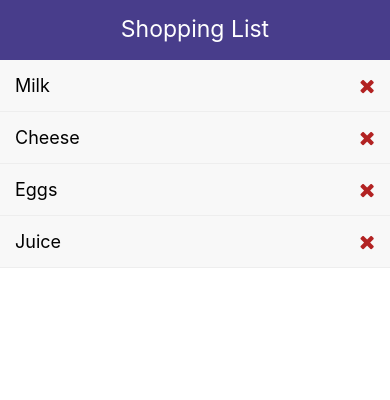
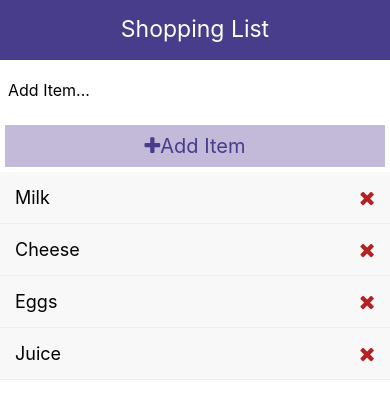
Before and after one commit to samir-hub/react-native-shopping-app, a React Native app: screen / in a window 390 px wide. Shown: the top 400 px of the page. Built offline with nearby package versions, Linux system fonts and the light colour scheme.

Commit message:
AddItem works

```diff
--- a/App.js
+++ b/App.js
@@ -1,13 +1,13 @@
 import React, { useState } from "react";
-import { StyleSheet, FlatList, View, Text } from "react-native";
+import { StyleSheet, FlatList, View, Alert } from "react-native";
 import Header from "./components/Header";
-import ListItem from './components/ListItem';
+import ListItem from "./components/ListItem";
+import AddItem from "./components/AddItem";
 
 const App = () => {
-
   const genId = () => {
-    return Math.floor(Math.random()*10000000)
-  }
+    return Math.floor(Math.random() * 10000000);
+  };
 
   const [items, setItems] = useState([
     {
@@ -29,17 +29,30 @@ const App = () => {
   ]);
 
   const deleteItem = (id) => {
-    setItems((prevItems => {
-      return prevItems.filter(item => item.id != id);
-    }));
-  }
+    setItems((prevItems) => {
+      return prevItems.filter((item) => item.id != id);
+    });
+  };
+
+  const addItem = (item) => {
+    if (!item) {
+      Alert.alert("Error", "Please enter an item", { text: "Ok" });
+    } else {
+      setItems((prevItems) => {
+        return [...prevItems, { id: genId(), text: item }];
+      });
+    }
+  };
 
   return (
     <View style={styles.container}>
       <Header title="Shopping List" />
+      <AddItem addItem={addItem} />
       <FlatList
         data={items}
-        renderItem={({ item }) => <ListItem item = {item} deleteItem={deleteItem}/>}
+        renderItem={({ item }) => (
+          <ListItem item={item} deleteItem={deleteItem} />
+        )}
       />
     </View>
   );
--- a/components/AddItem.js
+++ b/components/AddItem.js
@@ -1,32 +1,56 @@
-import React from "react";
-import { StyleSheet, Text, View, TextInput, TouchableOpacity } from "react-native";
-import Icon from 'react-native-vector-icons/FontAwesome';
+import React, { useState } from "react";
+import {
+  StyleSheet,
+  Text,
+  View,
+  TextInput,
+  TouchableOpacity,
+} from "react-native";
+import Icon from "react-native-vector-icons/FontAwesome";
 
-const AddItem = ({title}) => {
+const AddItem = ({ addItem }) => {
+  const [text, setText] = useState("");
+
+  const onChange = (text) => setText(text);
+
   return (
     <View>
-        <TextInput placeholder="Add Item..." style={styles.input}/>
-        <TouchableOpacity style={styles.btn}>
-            <Text style={styles.btnText}><Icon name="plus" size={20} />Add Item</Text>
-        </TouchableOpacity>
+      <TextInput
+        placeholder="Add Item..."
+        style={styles.input}
+        onChangeText={onChange}
+      />
+      <TouchableOpacity
+        style={styles.btn}
+        onPress={() => {
+          addItem(text);
+        }}
+      >
+        <Text style={styles.btnText}>
+          <Icon name="plus" size={20} />
+          Add Item
+        </Text>
+      </TouchableOpacity>
     </View>
   );
 };
 
 const styles = StyleSheet.create({
   input: {
-      height: 60,
-      padding: 8,
-      fontSize: 16
+    height: 60,
+    padding: 8,
+    fontSize: 16,
   },
   btn: {
-      backgroundColor: '#c2bad8',
-      padding: 9,
-      margin: 5
+    backgroundColor: "#c2bad8",
+    padding: 9,
+    margin: 5,
   },
   btnText: {
-
-  }
+    color: "darkslateblue",
+    fontSize: 20,
+    textAlign: "center",
+  },
 });
 
 export default AddItem;
```
